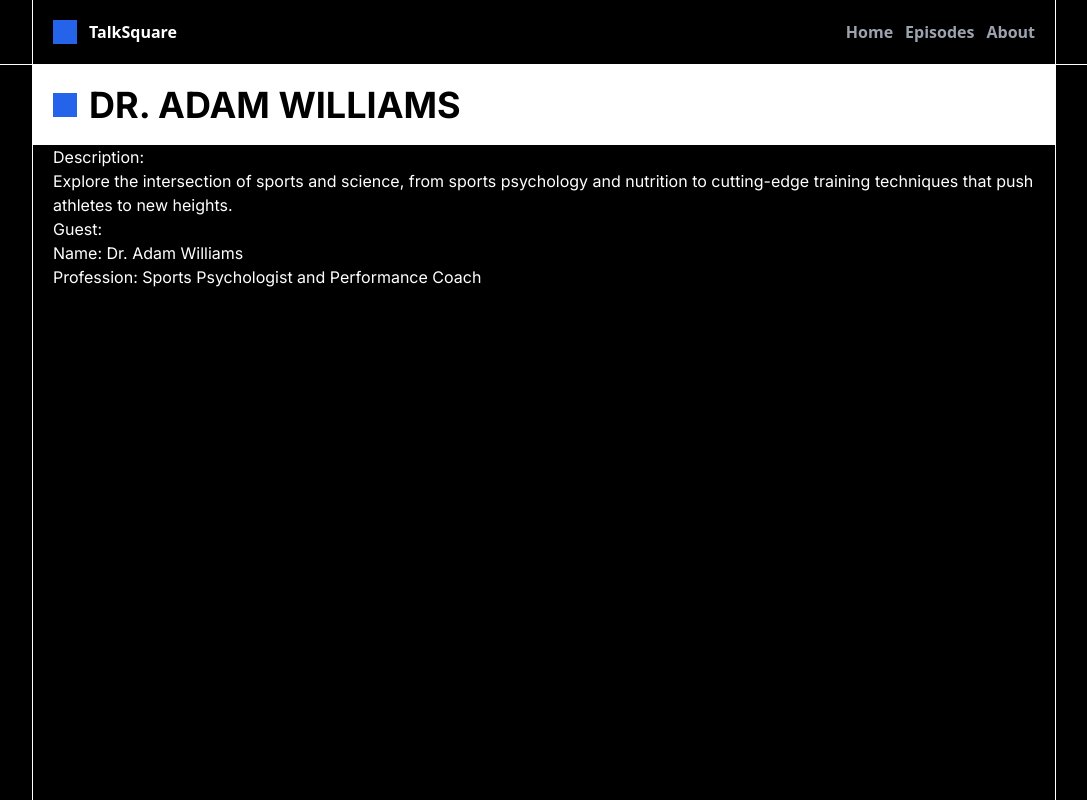
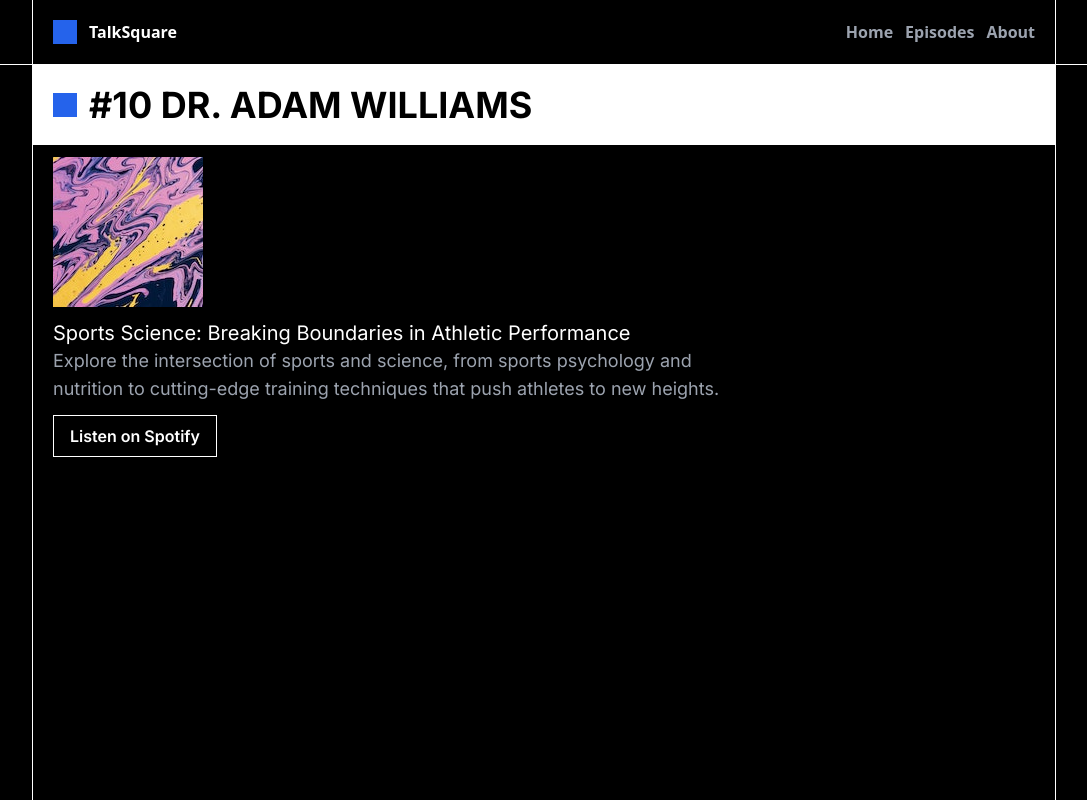
Before and after one commit to piotrszubert/TalkSquare, a Next.js app: page /episodes/10 in a window 1280 px wide. Shown: the top 800 px of the page, without its empty margins (96-1183 px from the left). Built offline with nearby package versions, Linux system fonts and the light colour scheme.

Commit message:
updated episode page

```diff
--- a/pages/episodes/[id]/index.tsx
+++ b/pages/episodes/[id]/index.tsx
@@ -3,6 +3,9 @@ import Layout from "@/components/layout";
 import Head from "next/head";
 import { useRouter } from 'next/router'
 import episodesData from '@/data/episodesData';
+import Button from "@/components/button";
+import Link from "next/link";
+import Image from "next/image";
 
 export default function EpisodePage() {
     const router = useRouter();
@@ -31,18 +34,31 @@ export default function EpisodePage() {
                 <title>TalkSquare - {episode.title}</title>
             </Head>
             <Layout>
-                <Heading text={episode.guest.name} />
-                {/* Display the rest of the episode details */}
-                <div>
-                    <h2>Description:</h2>
-                    <p>{episode.description}</p>
-                    <h2>Guest:</h2>
-                    <p>
-                        Name: {episode.guest.name}
-                        <br />
-                        Profession: {episode.guest.profession}
+                <Heading text={`#${episode.id < 10 ? '0' + episode.id : episode.id} ${episode.guest.name}`} />
+                <div className="py-3">
+                    <div className="mb-3">
+                        <Image
+                            width={150}
+                            height={150}
+                            alt="alt"
+                            src={`/${episode.id}.jpg`}
+                        />
+                    </div>
+                    <div className="text-xl">
+                        {episode.title}
+                    </div>
+                    <p className="text-lg text-gray-400 max-w-2xl">
+                        {episode.description}
                     </p>
                 </div>
+                <Link
+                    target="_blank"
+                    href="https://www.youtube.com/watch?v=dQw4w9WgXcQ"
+                >
+                    <Button>
+                        Listen on Spotify
+                    </Button>
+                </Link>
             </Layout>
         </>
     );
```
